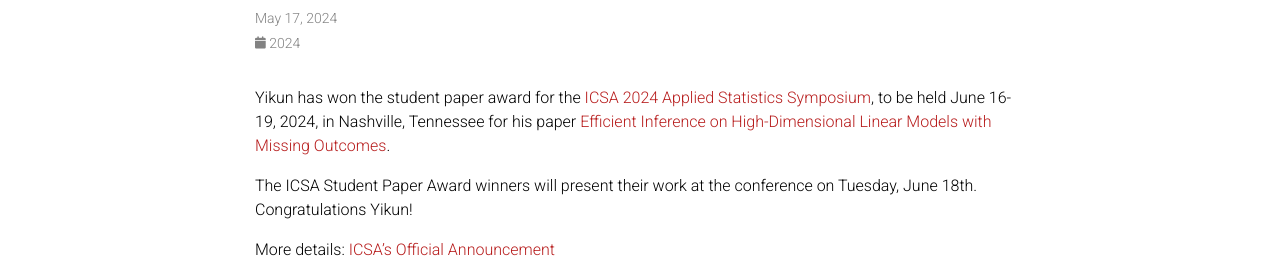
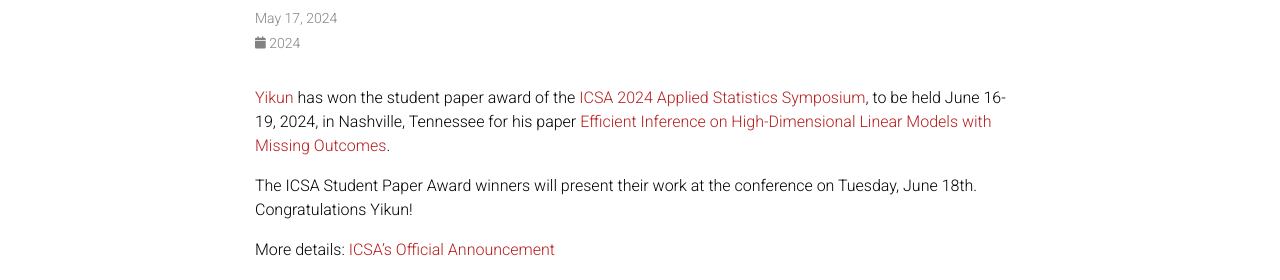
Before and after one commit to agiessing/agiessing.github.io, a Jekyll site: the page built from _news/announcement_9.md, in a window 1280 px wide. Shown: the part 201-481 px from the top of the page. Built offline with Jekyll 4.4.1, drawn with Linux system fonts in a browser that asks for light colours; comment, search, counter and statistics services are not loaded; a style sheet for code colours, icons or effects is not loaded.

Commit message:
Update announcement_9.md

```diff
--- a/_news/announcement_9.md
+++ b/_news/announcement_9.md
@@ -6,7 +6,7 @@
 related_posts: false
 ---
 
-Yikun has won the student paper award for the [ICSA 2024 Applied Statistics Symposium](https://symposium2024.icsa.org), to be held June 16-19, 2024, in Nashville, Tennessee for his paper [Efficient Inference on High-Dimensional Linear Models with Missing Outcomes](https://arxiv.org/abs/2309.06429).
+[Yikun](https://zhangyk8.github.io) has won the student paper award of the [ICSA 2024 Applied Statistics Symposium](https://symposium2024.icsa.org), to be held June 16-19, 2024, in Nashville, Tennessee for his paper [Efficient Inference on High-Dimensional Linear Models with Missing Outcomes](https://arxiv.org/abs/2309.06429).
 
 The ICSA Student Paper Award winners will present their work at the conference on Tuesday, June 18th. Congratulations Yikun!
 
```
